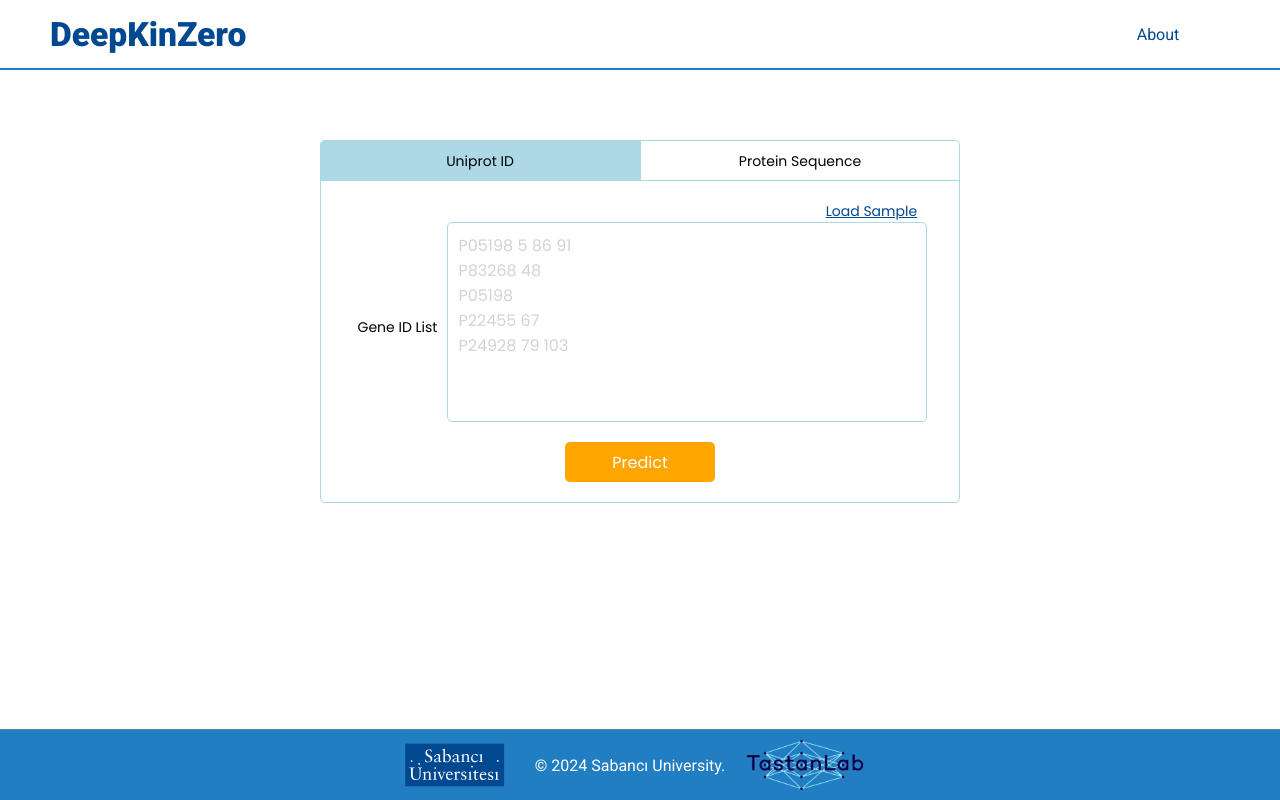
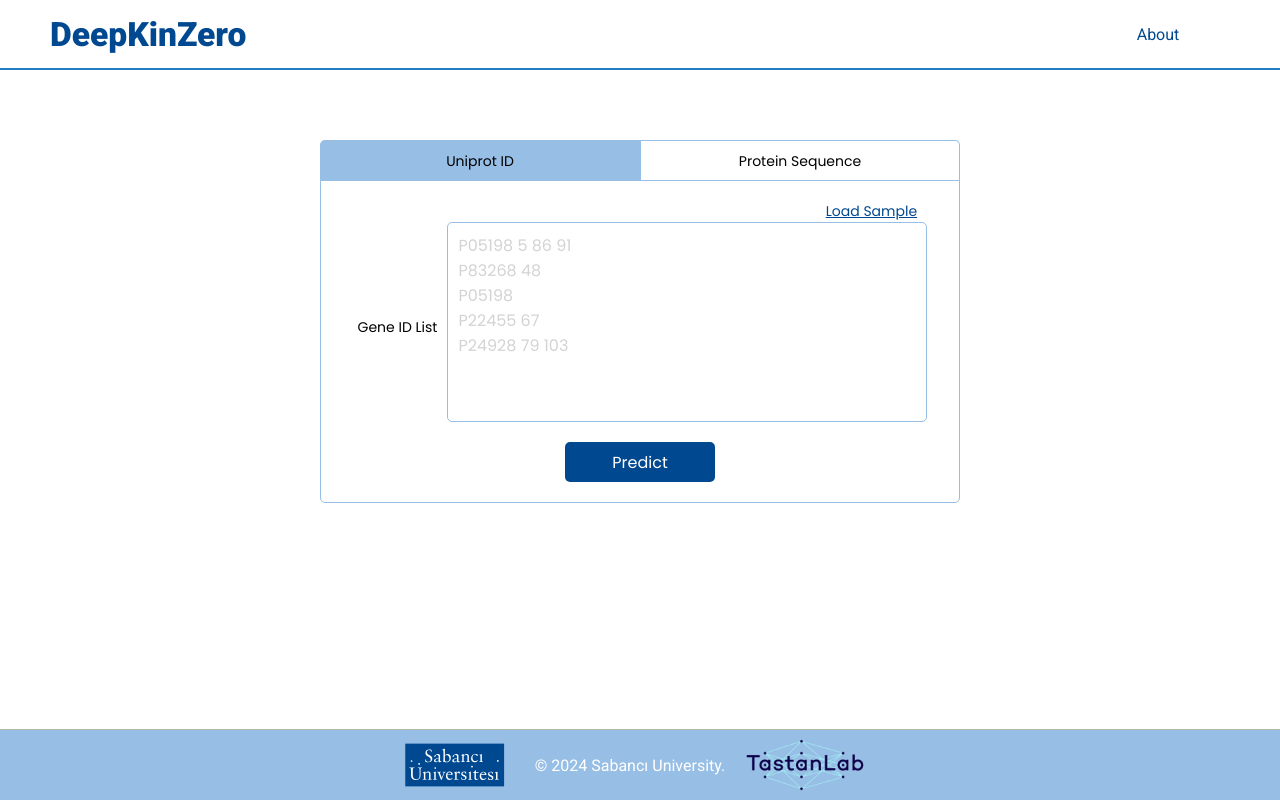
Before and after one commit to yesencan/ENS491-Project, a React (Create React App) app in the folder client/: page / in a window 1280 px wide. Built offline with nearby package versions, Linux system fonts and the light colour scheme.

Commit message:
Change colors of input page

```diff
--- a/client/src/components/Launch/Footer.jsx
+++ b/client/src/components/Launch/Footer.jsx
@@ -13,7 +13,7 @@ const FooterContainer = styled.footer`
     bottom: 0;
     align-items: center;
     justify-content: center;
-    background-color: #217ec3;
+    background-color: #97bee5;
     color: white;
     font-family: "Roboto";
     border-top: 1px solid #ffa60045;
--- a/client/src/pages/Input.jsx
+++ b/client/src/pages/Input.jsx
@@ -8,7 +8,7 @@ import { PulseLoader } from "react-spinners";
 import Popup from "reactjs-popup";
 
 const Tooltip = styled.div`
-  background: rgba(135, 135, 135, 0.9);
+  background: #f7fbff;
   width: 15vw;
   padding: 8px;
   border-radius: 5px;
@@ -41,13 +41,13 @@ const Tab = styled.div`
   display: flex;
   align-items: center;
   justify-content: center;
-  background-color: ${(props) => (props.active ? "lightblue" : "white")};
+  background-color: ${(props) => (props.active ? "#97bee5" : "white")};
   cursor: pointer;
-  border: 1px solid lightblue;
+  border: 1px solid #97bee5;
   border-bottom: none;
   transition: background-color 0.3s;
   &:hover {
-    background-color: ${(props) => (props.active ? "lightblue" : "#f0f0f0")};
+    background-color: ${(props) => (props.active ? "#97bee5" : "#f0f0f0")};
   }
   &:first-child {
     border-top-left-radius: 5px;
@@ -70,7 +70,7 @@ const ContentArea = styled.div`
   flex-direction: column;
   align-items: center;
   justify-content: start;
-  border: 1px solid lightblue;
+  border: 1px solid #97bee5;
   border-bottom-left-radius: 5px;
   border-bottom-right-radius: 5px;
   overflow-y: auto; /* Add scrollbar if content overflows vertically */
@@ -105,7 +105,7 @@ const InputTextArea = styled.textarea`
   height: 70%;
   min-height: 200px;
   margin-bottom: 10px;
-  border: 1px solid lightblue; /* Add border style here */
+  border: 1px solid #97bee5; /* Add border style here */
   border-radius: 5px;
   padding: 10px; /* Add padding for better visual appearance */
   font-family: "Poppins";
@@ -167,7 +167,7 @@ const PredictButton = styled.button`
   margin: 10px;
   font-family: "Poppins";
   font-size: 16px;
-  background-color: orange;
+  background-color: rgb(0, 73, 144);;
   color: white;
   border: none;
   border-radius: 5px;
@@ -181,7 +181,7 @@ const PredictButton = styled.button`
 const FileUploadContainer = styled.div`
   width: 85%;
   height: 70px;
-  border: 1px solid lightblue; /* Add border style here */
+  border: 1px solid #97bee5; /* Add border style here */
   border-radius: 5px;
   display: flex;
   flex-direction: row;
@@ -196,7 +196,7 @@ const UploadButton = styled.button`
   height: 40px;
   font-family: "Poppins";
   font-size: 16px;
-  background-color: orange;
+  background-color: rgb(0, 73, 144);;
   color: white;
   border: none;
   border-radius: 5px;
```
